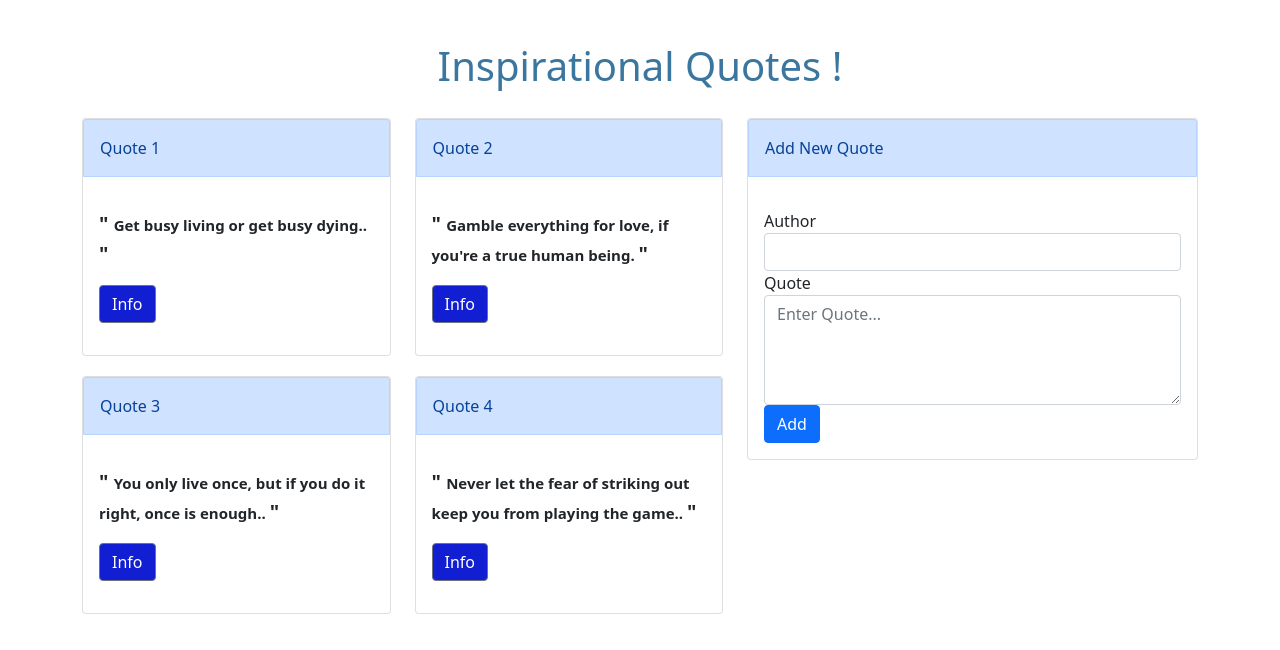
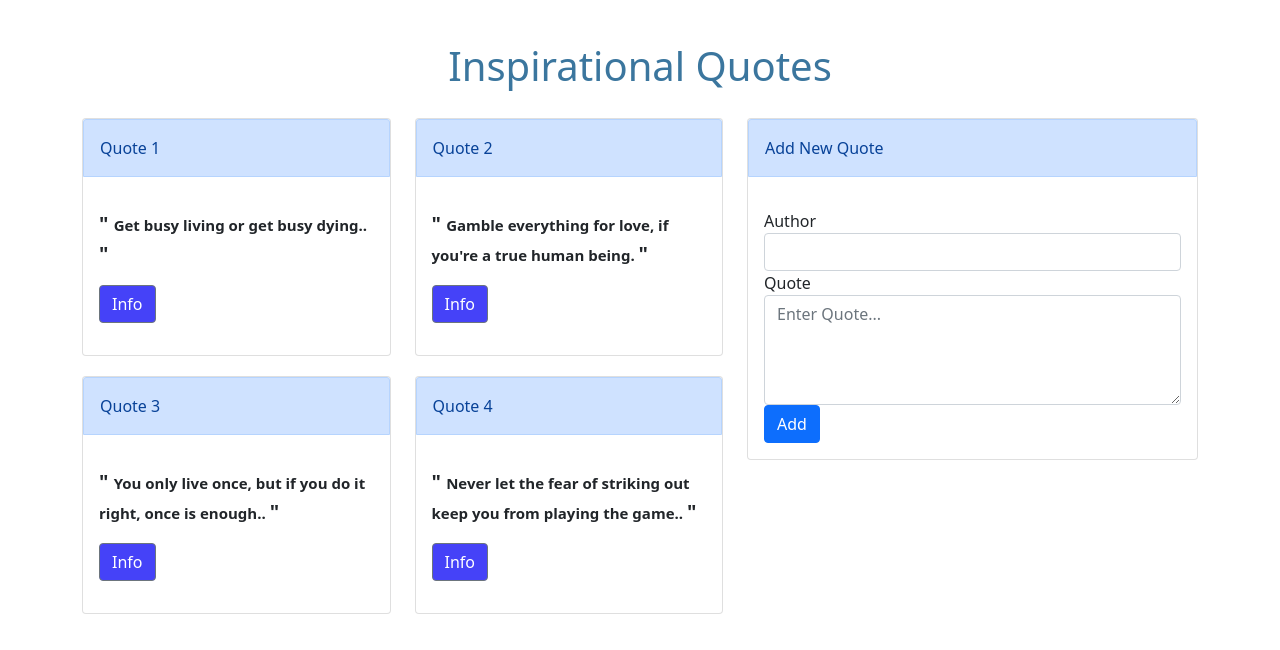
Before and after one commit to Roney-juma/Quotes_angular, an Angular app: page / in a window 1280 px wide. Shown: the top 650 px of the page. Built offline with nearby package versions, Linux system fonts and the light colour scheme.

Commit message:
added delete function in the quote detail

```diff
--- a/src/app/app.component.html
+++ b/src/app/app.component.html
@@ -1,6 +1,6 @@
 <div class="container">
   <div class="jumbotron">
-    <h1> Inspirational Quotes !</h1>
+    <h1> Inspirational Quotes </h1>
   </div>
 </div>
 <app-quotes></app-quotes>
--- a/src/app/app.module.ts
+++ b/src/app/app.module.ts
@@ -8,6 +8,7 @@ import { QuoteDetailComponent } from './quote-detail/quote-detail.component';
 import { TimeCountPipe } from './time-count.pipe';
 import { QuotesFormComponent } from './quotes-form/quotes-form.component';
 import { FormsModule } from '@angular/forms';
+import { from } from 'rxjs'
 import { HighlightDirective } from './highlight.directive';
 
 @NgModule({
--- a/src/app/quote-detail/quote-detail.component.css
+++ b/src/app/quote-detail/quote-detail.component.css
@@ -1,3 +1,4 @@
 #downvote {
     margin-left: 6px;
+    margin-right: 6px;
   }
--- a/src/app/quotes/quotes.component.css
+++ b/src/app/quotes/quotes.component.css
@@ -3,7 +3,7 @@
   }
 
   .btn-secondary {
-    background-color: rgb(17, 30, 209);
+    background-color: rgb(69, 66, 248);
   }
 
   .card-text {
--- a/src/app/quotes/quotes.component.html
+++ b/src/app/quotes/quotes.component.html
@@ -13,8 +13,8 @@
                 </p>
                 <p *ngIf='quote.showDescription' id="minimize" class="btn btn-primary" (click)='toggleDescription(i)'>
                   Minimize</p>
-                <!-- <app-quotes-detail *ngIf='quote.showDescription' [quote]='quote' (ToDelete)='removeQuote($event, i)'>
-                </app-quotes-detail> -->
+                <app-quote-detail *ngIf='quote.showDescription' [quote]='quote' (ToDelete)='removeQuote($event, i)'>
+                </app-quote-detail>
               </div>
             </div>
           </div>
```
